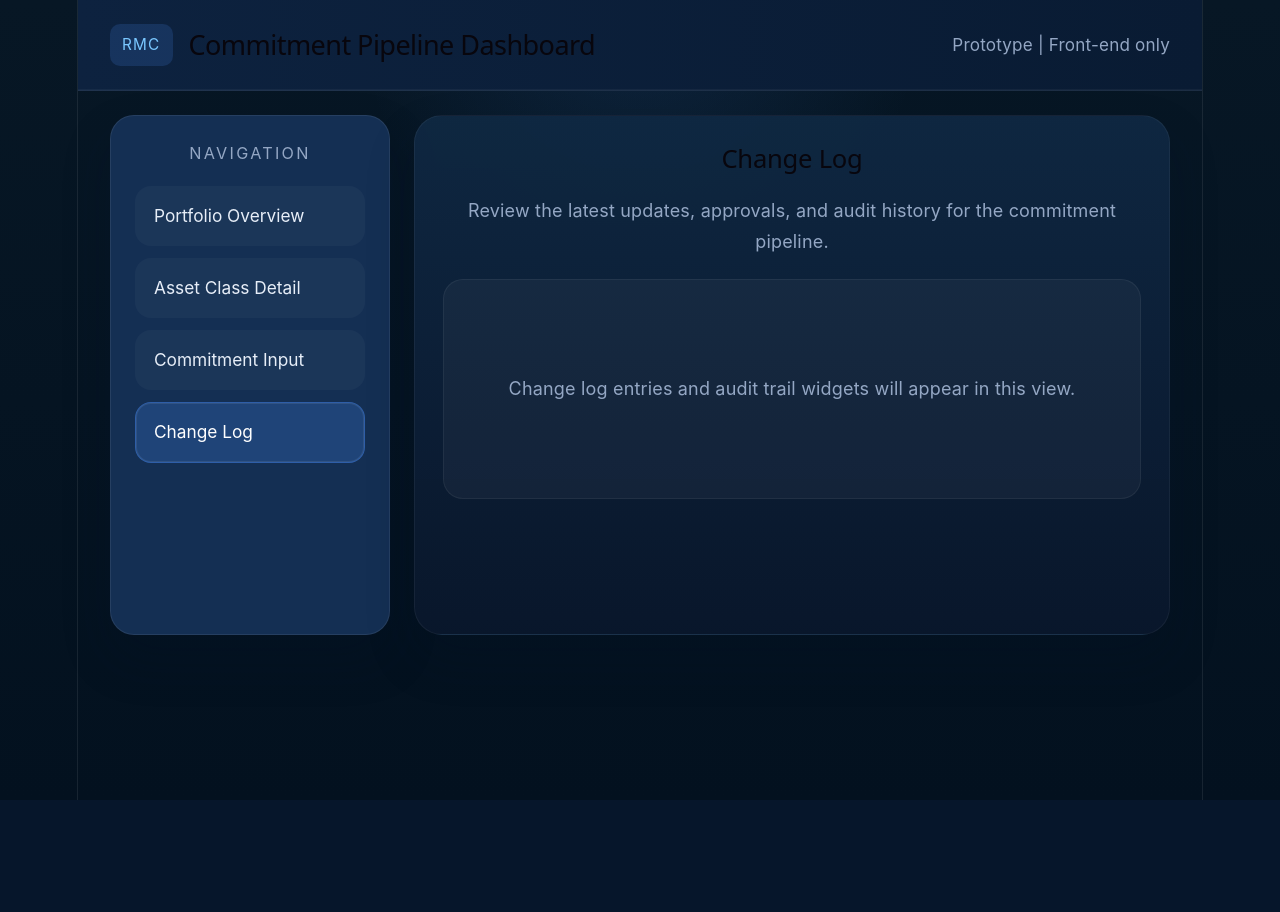
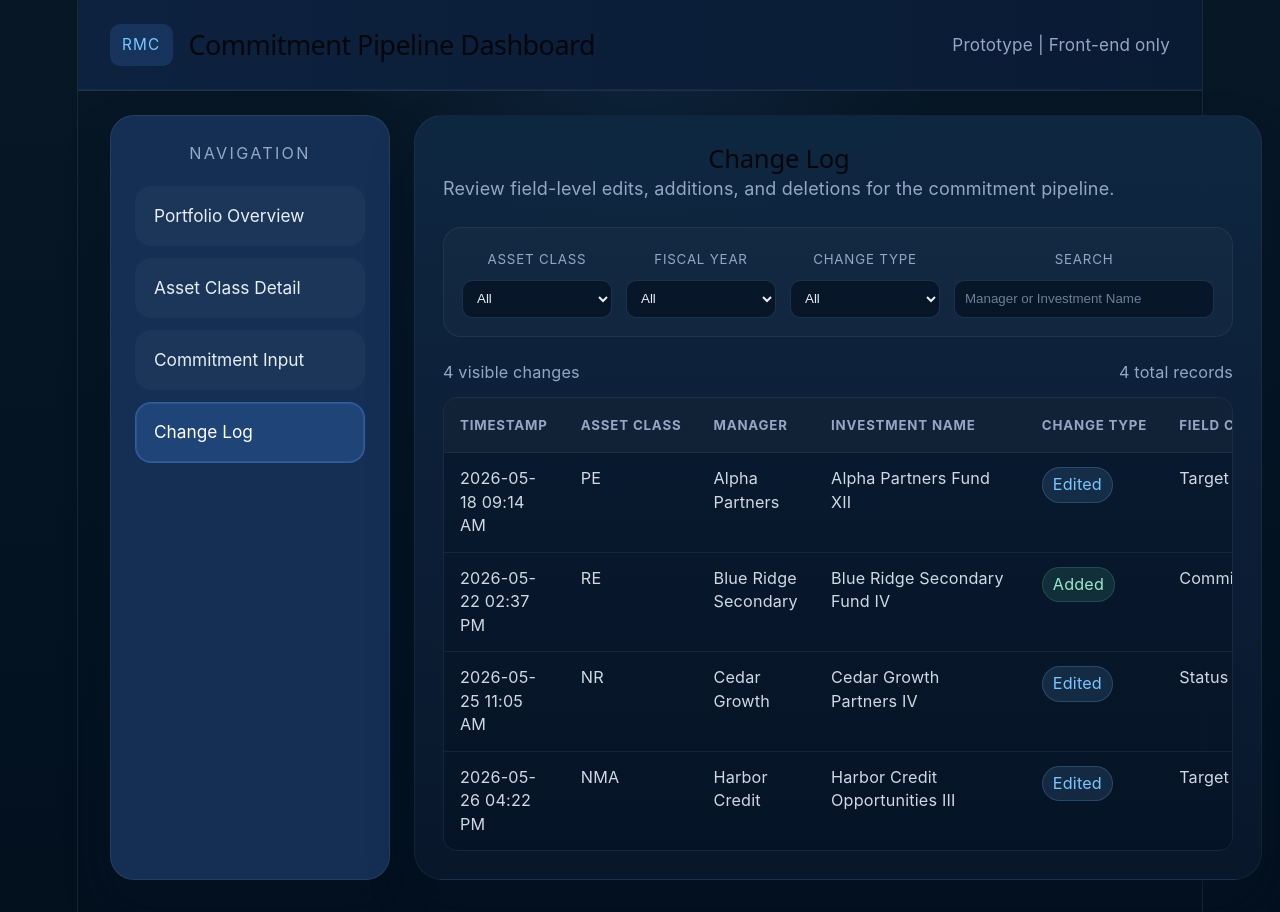
Before and after one commit to gwr-1/rmc-commitment-dashboard, a React (Vite) app: page / in a window 1280 px wide. Both pictures are taken after a click on the button "Change Log". Before the commit the page ends 800 px from the top, so only its background shows below. Built offline with nearby package versions, Linux system fonts and the light colour scheme.

Commit message:
Add change log tracking

```diff
--- a/src/App.css
+++ b/src/App.css
@@ -515,6 +515,50 @@ a {
   color: rgba(231, 238, 248, 0.9);
 }
 
+.change-log-table {
+  min-width: 1280px;
+}
+
+.change-log-table td:nth-child(4) {
+  min-width: 210px;
+}
+
+.change-log-table td:nth-child(7),
+.change-log-table td:nth-child(8) {
+  min-width: 140px;
+  color: rgba(231, 238, 248, 0.9);
+}
+
+.change-type-pill {
+  display: inline-flex;
+  align-items: center;
+  min-height: 28px;
+  padding: 5px 10px;
+  border-radius: 999px;
+  white-space: nowrap;
+  background: rgba(122, 199, 255, 0.1);
+  color: var(--accent);
+  border: 1px solid rgba(122, 199, 255, 0.18);
+}
+
+.change-added {
+  background: rgba(80, 200, 150, 0.14);
+  color: #9fe7c7;
+  border-color: rgba(80, 200, 150, 0.2);
+}
+
+.change-edited {
+  background: rgba(122, 199, 255, 0.12);
+  color: var(--accent);
+  border-color: rgba(122, 199, 255, 0.2);
+}
+
+.change-deleted {
+  background: rgba(255, 109, 109, 0.12);
+  color: #ffb8b8;
+  border-color: rgba(255, 109, 109, 0.22);
+}
+
 .status-pill {
   display: inline-flex;
   align-items: center;
--- a/src/App.jsx
+++ b/src/App.jsx
@@ -11,6 +11,7 @@ import {
 } from 'recharts'
 import { portfolioMetrics } from './data/portfolioMetrics'
 import { commitments } from './data/commitments'
+import { changeLog } from './data/changes'
 import './App.css'
 
 const views = [
@@ -25,9 +26,43 @@ const fiscalYears = ['FY26', 'FY27', 'FY28']
 const commitmentTypes = ['Fund', 'Co-Investment']
 const managerTypes = ['Current', 'New']
 const statusOptions = ['Closed', 'Pipeline', 'Under Review', 'Delayed', 'Removed']
+const changeTypes = ['Added', 'Edited', 'Deleted']
+
+const fieldLabels = {
+  managerType: 'Current/New Mgr.',
+  manager: 'Mgr. Name',
+  commitmentType: 'Fund/Co-Investment',
+  investmentName: 'Investment Name',
+  targetAmount: 'Target ($mm)',
+  status: 'Status',
+  fiscalYear: 'Fiscal Year (Actual/Expected)',
+}
 
 const formatMillions = (amount) => `$${(amount / 1000000).toFixed(0)}M`
 const toMillions = (amount) => amount / 1000000
+const changedByUser = 'Prototype User'
+
+const getInitialCommitments = () =>
+  commitments.map((commitment) => ({
+    ...commitment,
+    managerType: commitment.managerType || 'Current',
+  }))
+
+const formatTimestamp = (date) =>
+  date
+    .toLocaleString('en-US', {
+      year: 'numeric',
+      month: '2-digit',
+      day: '2-digit',
+      hour: '2-digit',
+      minute: '2-digit',
+    })
+    .replace(',', '')
+
+const formatChangeValue = (field, value) => {
+  if (field === 'targetAmount') return formatMillions(value)
+  return String(value || '-')
+}
 
 function PortfolioOverview() {
   // Extract summary metrics
@@ -127,10 +162,10 @@ function PortfolioOverview() {
   )
 }
 
-function AssetClassDetail() {
+function AssetClassDetail({ commitmentData }) {
   const [selectedAssetClass, setSelectedAssetClass] = useState('RE')
 
-  const filteredCommitments = commitments.filter(
+  const filteredCommitments = commitmentData.filter(
     (commitment) => commitment.assetClass === selectedAssetClass
   )
 
@@ -305,13 +340,7 @@ function AssetClassDetail() {
   )
 }
 
-function CommitmentInput() {
-  const [editableCommitments, setEditableCommitments] = useState(() =>
-    commitments.map((commitment) => ({
-      ...commitment,
-      managerType: commitment.managerType || 'Current',
-    }))
-  )
+function CommitmentInput({ commitmentData, setCommitmentData, appendChange }) {
   const [filters, setFilters] = useState({
     fiscalYear: 'All',
     assetClass: 'All',
@@ -319,7 +348,7 @@ function CommitmentInput() {
   })
   const [searchTerm, setSearchTerm] = useState('')
 
-  const filteredCommitments = editableCommitments.filter((commitment) => {
+  const filteredCommitments = commitmentData.filter((commitment) => {
     const matchesFiscalYear =
       filters.fiscalYear === 'All' || commitment.fiscalYear === filters.fiscalYear
     const matchesAssetClass =
@@ -342,36 +371,47 @@ function CommitmentInput() {
   }
 
   const updateCommitment = (id, field, value) => {
-    setEditableCommitments((currentCommitments) =>
+    const originalCommitment = commitmentData.find((commitment) => commitment.id === id)
+    if (!originalCommitment) return
+
+    const nextValue =
+      field === 'targetAmount'
+        ? Math.max(Number.isNaN(Number(value)) ? 0 : Number(value), 0) * 1000000
+        : value
+
+    if (originalCommitment[field] === nextValue) return
+
+    const updatedCommitment = {
+      ...originalCommitment,
+      [field]: nextValue,
+    }
+
+    setCommitmentData((currentCommitments) =>
       currentCommitments.map((commitment) => {
         if (commitment.id !== id) return commitment
-
-        if (field === 'targetAmount') {
-          const numericValue = Number(value)
-          const safeValue = Number.isNaN(numericValue) ? 0 : Math.max(numericValue, 0)
-
-          return {
-            ...commitment,
-            targetAmount: safeValue * 1000000,
-          }
-        }
-
-        return {
-          ...commitment,
-          [field]: value,
-        }
+        return updatedCommitment
       })
     )
+
+    appendChange({
+      assetClass: updatedCommitment.assetClass,
+      fiscalYear: updatedCommitment.fiscalYear,
+      manager: updatedCommitment.manager,
+      investmentName: updatedCommitment.investmentName,
+      changeType: 'Edited',
+      fieldChanged: fieldLabels[field],
+      oldValue: formatChangeValue(field, originalCommitment[field]),
+      newValue: formatChangeValue(field, nextValue),
+    })
   }
 
   const addCommitment = () => {
-    const nextIdNumber = editableCommitments.length + 1
+    const nextIdNumber = commitmentData.length + 1
     const defaultAssetClass = filters.assetClass === 'All' ? 'RE' : filters.assetClass
     const defaultFiscalYear = filters.fiscalYear === 'All' ? 'FY26' : filters.fiscalYear
     const defaultStatus = filters.status === 'All' ? 'Pipeline' : filters.status
 
-    setEditableCommitments((currentCommitments) => [
-      {
+    const newCommitment = {
       id: `CMT-DRAFT-${nextIdNumber}`,
       managerType: 'New',
       fiscalYear: defaultFiscalYear,
@@ -384,15 +424,40 @@ function CommitmentInput() {
       submissionStatus: 'Not Submitted',
       expectedQuarter: 'Q1',
       notes: 'Draft placeholder commitment.',
-      },
-      ...currentCommitments,
-    ])
+    }
+
+    setCommitmentData((currentCommitments) => [newCommitment, ...currentCommitments])
+
+    appendChange({
+      assetClass: newCommitment.assetClass,
+      fiscalYear: newCommitment.fiscalYear,
+      manager: newCommitment.manager,
+      investmentName: newCommitment.investmentName,
+      changeType: 'Added',
+      fieldChanged: 'Commitment',
+      oldValue: '-',
+      newValue: `${formatMillions(newCommitment.targetAmount)} target added`,
+    })
   }
 
   const deleteCommitment = (id) => {
-    setEditableCommitments((currentCommitments) =>
+    const deletedCommitment = commitmentData.find((commitment) => commitment.id === id)
+    if (!deletedCommitment) return
+
+    setCommitmentData((currentCommitments) =>
       currentCommitments.filter((commitment) => commitment.id !== id)
     )
+
+    appendChange({
+      assetClass: deletedCommitment.assetClass,
+      fiscalYear: deletedCommitment.fiscalYear,
+      manager: deletedCommitment.manager,
+      investmentName: deletedCommitment.investmentName,
+      changeType: 'Deleted',
+      fieldChanged: 'Commitment',
+      oldValue: `${formatMillions(deletedCommitment.targetAmount)} target`,
+      newValue: 'Deleted',
+    })
   }
 
   return (
@@ -598,27 +663,187 @@ function CommitmentInput() {
   )
 }
 
-function ChangeLog() {
+function ChangeLog({ changeLogRecords }) {
+  const [filters, setFilters] = useState({
+    assetClass: 'All',
+    fiscalYear: 'All',
+    changeType: 'All',
+  })
+  const [searchTerm, setSearchTerm] = useState('')
+
+  const filteredChanges = changeLogRecords.filter((change) => {
+    const matchesAssetClass =
+      filters.assetClass === 'All' || change.assetClass === filters.assetClass
+    const matchesFiscalYear =
+      filters.fiscalYear === 'All' || change.fiscalYear === filters.fiscalYear
+    const matchesChangeType =
+      filters.changeType === 'All' || change.changeType === filters.changeType
+    const normalizedSearch = searchTerm.trim().toLowerCase()
+    const matchesSearch =
+      normalizedSearch.length === 0 ||
+      change.manager.toLowerCase().includes(normalizedSearch) ||
+      change.investmentName.toLowerCase().includes(normalizedSearch)
+
+    return matchesAssetClass && matchesFiscalYear && matchesChangeType && matchesSearch
+  })
+
+  const updateFilter = (field, value) => {
+    setFilters((currentFilters) => ({
+      ...currentFilters,
+      [field]: value,
+    }))
+  }
+
   return (
     <section className="view-panel">
+      <div className="view-header-row">
+        <div>
           <h2>Change Log</h2>
-      <p>Review the latest updates, approvals, and audit history for the commitment pipeline.</p>
-      <div className="placeholder-box">Change log entries and audit trail widgets will appear in this view.</div>
+          <p>Review field-level edits, additions, and deletions for the commitment pipeline.</p>
+        </div>
+      </div>
+
+      <div className="input-controls-panel">
+        <label className="filter-control">
+          <span>Asset Class</span>
+          <select
+            value={filters.assetClass}
+            onChange={(event) => updateFilter('assetClass', event.target.value)}
+          >
+            <option value="All">All</option>
+            {assetClasses.map((assetClass) => (
+              <option key={assetClass} value={assetClass}>
+                {assetClass}
+              </option>
+            ))}
+          </select>
+        </label>
+
+        <label className="filter-control">
+          <span>Fiscal Year</span>
+          <select
+            value={filters.fiscalYear}
+            onChange={(event) => updateFilter('fiscalYear', event.target.value)}
+          >
+            <option value="All">All</option>
+            {fiscalYears.map((fiscalYear) => (
+              <option key={fiscalYear} value={fiscalYear}>
+                {fiscalYear}
+              </option>
+            ))}
+          </select>
+        </label>
+
+        <label className="filter-control">
+          <span>Change Type</span>
+          <select
+            value={filters.changeType}
+            onChange={(event) => updateFilter('changeType', event.target.value)}
+          >
+            <option value="All">All</option>
+            {changeTypes.map((changeType) => (
+              <option key={changeType} value={changeType}>
+                {changeType}
+              </option>
+            ))}
+          </select>
+        </label>
+
+        <label className="filter-control search-control">
+          <span>Search</span>
+          <input
+            type="search"
+            value={searchTerm}
+            placeholder="Manager or Investment Name"
+            onChange={(event) => setSearchTerm(event.target.value)}
+          />
+        </label>
+      </div>
+
+      <div className="commitment-input-panel">
+        <div className="input-table-meta">
+          <span>{filteredChanges.length} visible changes</span>
+          <span>{changeLogRecords.length} total records</span>
+        </div>
+
+        <div className="commitment-table-wrap">
+          <table className="commitment-table change-log-table">
+            <thead>
+              <tr>
+                <th>Timestamp</th>
+                <th>Asset Class</th>
+                <th>Manager</th>
+                <th>Investment Name</th>
+                <th>Change Type</th>
+                <th>Field Changed</th>
+                <th>Old Value</th>
+                <th>New Value</th>
+                <th>Changed By</th>
+              </tr>
+            </thead>
+            <tbody>
+              {filteredChanges.map((change) => (
+                <tr key={change.id}>
+                  <td>{change.timestamp}</td>
+                  <td>{change.assetClass}</td>
+                  <td>{change.manager}</td>
+                  <td>{change.investmentName}</td>
+                  <td>
+                    <span className={`change-type-pill change-${change.changeType.toLowerCase()}`}>
+                      {change.changeType}
+                    </span>
+                  </td>
+                  <td>{change.fieldChanged}</td>
+                  <td>{change.oldValue}</td>
+                  <td>{change.newValue}</td>
+                  <td>{change.changedBy}</td>
+                </tr>
+              ))}
+            </tbody>
+          </table>
+        </div>
+
+        {filteredChanges.length === 0 && (
+          <div className="empty-table-state">
+            No change log records match the selected filters.
+          </div>
+        )}
+      </div>
     </section>
   )
 }
 
 function App() {
   const [activeView, setActiveView] = useState(views[0].key)
+  const [commitmentData, setCommitmentData] = useState(getInitialCommitments)
+  const [changeLogRecords, setChangeLogRecords] = useState(changeLog)
+
+  const appendChange = (change) => {
+    setChangeLogRecords((currentChanges) => [
+      {
+        id: `CHG-DRAFT-${currentChanges.length + 1}`,
+        timestamp: formatTimestamp(new Date()),
+        changedBy: changedByUser,
+        ...change,
+      },
+      ...currentChanges,
+    ])
+  }
 
   const renderView = () => {
     switch (activeView) {
       case 'asset-class':
-        return <AssetClassDetail />
+        return <AssetClassDetail commitmentData={commitmentData} />
       case 'commitment-input':
-        return <CommitmentInput />
+        return (
+          <CommitmentInput
+            commitmentData={commitmentData}
+            setCommitmentData={setCommitmentData}
+            appendChange={appendChange}
+          />
+        )
       case 'change-log':
-        return <ChangeLog />
+        return <ChangeLog changeLogRecords={changeLogRecords} />
       default:
         return <PortfolioOverview />
     }
--- a/src/data/changes.js
+++ b/src/data/changes.js
@@ -1,30 +1,54 @@
 export const changeLog = [
   {
     id: 'CHG-2026-01',
-    date: '2026-05-18',
-    author: 'Portfolio Analyst',
-    summary: 'Updated FY26 pipeline commitments to reflect latest PE and VC approvals.',
-    details: 'Revised several commitment targets following recent committee feedback and updated expected quarter allocations.',
+    timestamp: '2026-05-18 09:14 AM',
+    assetClass: 'PE',
+    fiscalYear: 'FY26',
+    manager: 'Alpha Partners',
+    investmentName: 'Alpha Partners Fund XII',
+    changeType: 'Edited',
+    fieldChanged: 'Target ($mm)',
+    oldValue: '$110M',
+    newValue: '$120M',
+    changedBy: 'Portfolio Analyst',
   },
   {
     id: 'CHG-2026-02',
-    date: '2026-05-22',
-    author: 'Investment Operations',
-    summary: 'Added new RE fund candidate to FY28 pipeline.',
-    details: 'Included Blue Ridge Secondary Fund IV as a portfolio candidate with a Q3 expected close and early underwriting comments.',
+    timestamp: '2026-05-22 02:37 PM',
+    assetClass: 'RE',
+    fiscalYear: 'FY28',
+    manager: 'Blue Ridge Secondary',
+    investmentName: 'Blue Ridge Secondary Fund IV',
+    changeType: 'Added',
+    fieldChanged: 'Commitment',
+    oldValue: '-',
+    newValue: '$56M target added',
+    changedBy: 'Investment Operations',
   },
   {
     id: 'CHG-2026-03',
-    date: '2026-05-25',
-    author: 'Risk Committee',
-    summary: 'Moved Cedar Growth Partners IV to under review after additional credit analysis.',
-    details: 'Committee requested additional diligence on covenant structure before final submission status can be updated.',
+    timestamp: '2026-05-25 11:05 AM',
+    assetClass: 'NR',
+    fiscalYear: 'FY26',
+    manager: 'Cedar Growth',
+    investmentName: 'Cedar Growth Partners IV',
+    changeType: 'Edited',
+    fieldChanged: 'Status',
+    oldValue: 'Pipeline',
+    newValue: 'Under Review',
+    changedBy: 'Risk Committee',
   },
   {
     id: 'CHG-2026-04',
-    date: '2026-05-26',
-    author: 'Capital Planning',
-    summary: 'Updated FY27 commitment pipeline sizing for VC and NMA allocations.',
-    details: 'Adjusted pacing assumptions to reflect stronger fundraising momentum and revised target cadence.',
+    timestamp: '2026-05-26 04:22 PM',
+    assetClass: 'NMA',
+    fiscalYear: 'FY27',
+    manager: 'Harbor Credit',
+    investmentName: 'Harbor Credit Opportunities III',
+    changeType: 'Edited',
+    fieldChanged: 'Target ($mm)',
+    oldValue: '$25M',
+    newValue: '$32M',
+    changedBy: 'Capital Planning',
   },
-];
+]
```
Lines whose indentation alone changed are shown as unchanged.
